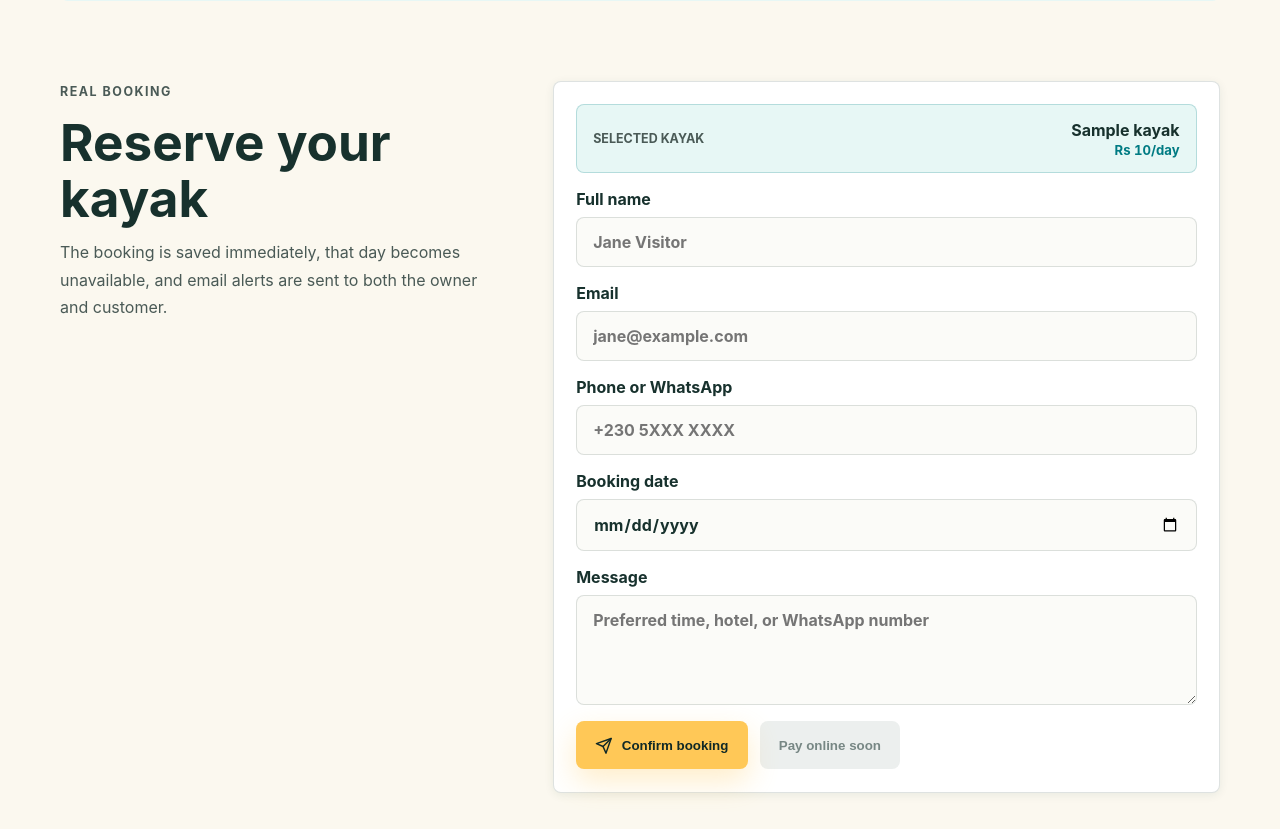
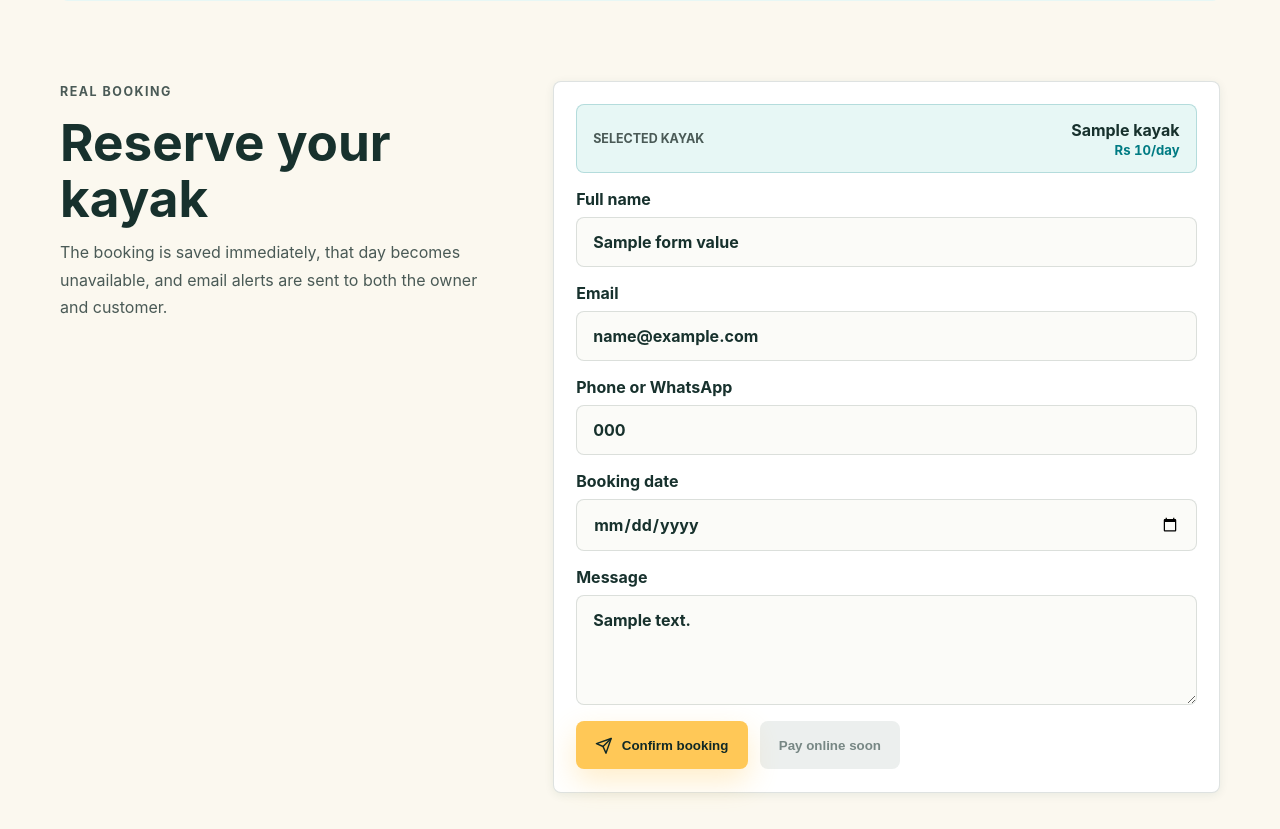
Before and after one commit to Hewish8/rental-platform, a Flask app: template templates/index.html in a window 1280 px wide. Shown: the part 2847-3676 px from the top of the page. Run offline with Flask 3, Linux system fonts and the light colour scheme; data comes from the database, SQL or seed files in the repository; the template is opened without the code that fills it: most values are stand-ins (such as "Sample title", 1, 10 or a date in 2020); grey boxes marked "Sample" are stand-in pictures; parts of the project's set-up code (start-up, migrations or seed data) failed here and were passed over.

Commit message:
T13: booking errors re-render with kept input and per-field messages
/book now validates everything up front and re-renders the page (400/
409) with the visitor's input preserved, aria-wired field errors, and
an error toast. Client-side blur validation mirrors the server rules;
after a server error the page restores the chosen kayak and scrolls
back to the form.

Co-Authored-By: Claude Fable 5 <noreply@anthropic.com>

```diff
--- a/app.py
+++ b/app.py
@@ -355,15 +355,24 @@ def queue_booking_emails(booking_id, booking, kayak):
 # --- Public routes ------------------------------------------------------
 
 
-def index():
+def render_index(form_values=None, form_errors=None, status=200):
     db = get_db()
     kayaks = db.execute("SELECT * FROM kayaks WHERE active = 1").fetchall()
-    return render_template(
-        "index.html",
-        kayaks=kayaks,
-        today=date.today().isoformat(),
-        smtp_configured=smtp_is_configured(current_app.config),
+    return (
+        render_template(
+            "index.html",
+            kayaks=kayaks,
+            today=date.today().isoformat(),
+            smtp_configured=smtp_is_configured(current_app.config),
+            form_values=form_values or {},
+            form_errors=form_errors or {},
+        ),
+        status,
     )
+
+
+def index():
+    return render_index()
 
 
 def assets(filename):
@@ -399,39 +408,70 @@ def availability():
     return jsonify(availability_days)
 
 
+def validate_booking_form(db, form):
+    """Returns (values, errors, kayak, booking_date)."""
+    values = {
+        "kayak_id": form.get("kayak_id", "").strip(),
+        "booking_date": form.get("booking_date", "").strip(),
+        "customer_name": form.get("customer_name", "").strip(),
+        "customer_email": form.get("customer_email", "").strip(),
+        "customer_phone": form.get("customer_phone", "").strip(),
+        "notes": form.get("notes", "").strip(),
+    }
+    errors = {}
+
+    kayak = None
+    try:
+        kayak_id = int(values["kayak_id"])
+    except ValueError:
+        errors["kayak_id"] = "Please select a kayak."
+    else:
+        kayak = db.execute("SELECT * FROM kayaks WHERE id = ? AND active = 1", (kayak_id,)).fetchone()
+        if kayak is None:
+            errors["kayak_id"] = "That kayak is no longer available. Please pick another."
+
+    booking_date = None
+    try:
+        booking_date = parse_booking_date(values["booking_date"])
+    except ValueError:
+        errors["booking_date"] = "Please pick a valid booking date."
+    else:
+        if booking_date < date.today():
+            errors["booking_date"] = "That date has already passed. Please pick an upcoming date."
+        elif kayak is not None and not date_range_is_available(db, kayak["id"], booking_date, booking_date):
+            errors["booking_date"] = "That kayak is already booked on this date. Please pick another date."
+
+    if not values["customer_name"]:
+        errors["customer_name"] = "Please enter your full name."
+    if "@" not in values["customer_email"]:
+        errors["customer_email"] = "Please enter a valid email address."
+    if len(values["notes"]) > 2000:
+        errors["notes"] = "Please keep your message under 2000 characters."
+
+    return values, errors, kayak, booking_date
+
+
 def book():
     db = get_db()
-    form = request.form
-    try:
-        kayak_id = int(form["kayak_id"])
-        booking_date = parse_booking_date(form["booking_date"])
-    except (KeyError, ValueError):
-        return redirect(url_for("index", error="invalid-date"))
+    values, errors, kayak, booking_date = validate_booking_form(db, request.form)
+    if errors:
+        return render_index(values, errors, 400)
 
     start_date = booking_date
     end_date = booking_date
-
-    if booking_date < date.today():
-        return redirect(url_for("index", error="past-date"))
-
-    kayak = db.execute("SELECT * FROM kayaks WHERE id = ? AND active = 1", (kayak_id,)).fetchone()
-    if kayak is None or not date_range_is_available(db, kayak_id, start_date, end_date):
-        return redirect(url_for("index", error="unavailable"))
+    kayak_id = kayak["id"]
 
     booking = {
         "kayak_id": kayak_id,
         "booking_reference": generate_booking_reference(),
-        "customer_name": form.get("customer_name", "").strip(),
-        "customer_email": form.get("customer_email", "").strip(),
-        "customer_phone": form.get("customer_phone", "").strip(),
+        "customer_name": values["customer_name"],
+        "customer_email": values["customer_email"],
+        "customer_phone": values["customer_phone"],
         "start_date": start_date.isoformat(),
         "end_date": end_date.isoformat(),
-        "notes": form.get("notes", "").strip(),
+        "notes": values["notes"],
         "total_price": count_days(start_date, end_date) * kayak["price_per_day"],
     }
-
-    if not booking["customer_name"] or "@" not in booking["customer_email"]:
-        return redirect(url_for("index", error="contact"))
 
     # Check availability and insert atomically: BEGIN IMMEDIATE takes the write
     # lock up front so two simultaneous requests cannot both pass the check.
@@ -441,7 +481,8 @@ def book():
             db.execute("BEGIN IMMEDIATE")
             if not date_range_is_available(db, kayak_id, start_date, end_date):
                 db.rollback()
-                return redirect(url_for("index", error="unavailable"))
+                errors["booking_date"] = "That kayak was just booked on this date. Please pick another date."
+                return render_index(values, errors, 409)
             cursor = db.execute(
                 """
                 INSERT INTO bookings
@@ -471,7 +512,8 @@ def book():
             booking["booking_reference"] = generate_booking_reference()
 
     if booking_id is None:
-        return redirect(url_for("index", error="unavailable"))
+        errors["booking_date"] = "That kayak was just booked on this date. Please pick another date."
+        return render_index(values, errors, 409)
 
     queue_booking_emails(booking_id, booking, kayak)
     if smtp_is_configured(current_app.config):
--- a/static/app.js
+++ b/static/app.js
@@ -53,12 +53,15 @@ async function loadAvailability() {
   });
 }
 
-function selectKayak(card) {
+function selectKayak(card, options = {}) {
+  const changed = selectedKayakId !== card.dataset.kayakId;
   selectedKayakId = card.dataset.kayakId;
   kayakInput.value = selectedKayakId;
   selectedKayakName.textContent = card.dataset.kayakName;
   selectedKayakPrice.textContent = `Rs ${card.dataset.kayakPrice}/day`;
-  bookingDateInput.value = "";
+  if (changed && !options.keepDate) {
+    bookingDateInput.value = "";
+  }
 
   kayakCards.forEach((kayakCard) => {
     const isSelected = kayakCard === card;
@@ -67,7 +70,9 @@ function selectKayak(card) {
   });
 
   loadAvailability();
-  document.querySelector("#availability")?.scrollIntoView({ behavior: "smooth", block: "start" });
+  if (options.scroll !== false) {
+    document.querySelector("#availability")?.scrollIntoView({ behavior: "smooth", block: "start" });
+  }
 }
 
 previousDates?.addEventListener("click", () => {
@@ -90,7 +95,55 @@ selectedKayakShortcut?.addEventListener("click", () => {
   document.querySelector("#fleet")?.scrollIntoView({ behavior: "smooth", block: "start" });
 });
 
+// Inline validation: message appears when you leave a field, clears as you fix it.
+const fieldValidators = {
+  customer_name: (value) => (value.trim() ? "" : "Please enter your full name."),
+  customer_email: (value) => (/^[^\s@]+@[^\s@]+\.[^\s@]+$/.test(value.trim()) ? "" : "Please enter a valid email address."),
+  booking_date: (value) => (value ? "" : "Please pick a booking date."),
+};
+
+function showFieldError(input, message) {
+  let error = input.parentElement.querySelector(".field-error");
+  if (!message) {
+    input.removeAttribute("aria-invalid");
+    error?.remove();
+    return;
+  }
+  if (!error) {
+    error = document.createElement("span");
+    error.className = "field-error";
+    error.id = `error-${input.name.replace("_", "-")}`;
+    input.parentElement.appendChild(error);
+  }
+  error.textContent = message;
+  input.setAttribute("aria-invalid", "true");
+  input.setAttribute("aria-describedby", error.id);
+}
+
+document.querySelectorAll(".booking-form [name]").forEach((input) => {
+  const validate = fieldValidators[input.name];
+  if (!validate) {
+    return;
+  }
+  input.addEventListener("blur", () => showFieldError(input, validate(input.value)));
+  input.addEventListener("input", () => {
+    if (input.getAttribute("aria-invalid")) {
+      showFieldError(input, validate(input.value));
+    }
+  });
+});
+
 window.addEventListener("load", () => {
+  // After a server-side validation error, restore the selected kayak and
+  // bring the visitor back to the form instead of dumping them at the top.
+  const serverError = document.querySelector(".field-error");
+  const initialCard = [...kayakCards].find((card) => card.dataset.kayakId === kayakInput?.value);
+  if (initialCard && !initialCard.classList.contains("selected")) {
+    selectKayak(initialCard, { scroll: false, keepDate: true });
+  }
+  if (serverError) {
+    document.querySelector("#booking")?.scrollIntoView({ block: "start" });
+  }
   loadAvailability();
 });
 
--- a/static/styles.css
+++ b/static/styles.css
@@ -659,6 +659,17 @@ textarea {
   font: inherit;
 }
 
+.field-error {
+  color: var(--color-danger);
+  font-size: 0.85rem;
+  font-weight: 600;
+}
+
+input[aria-invalid="true"],
+textarea[aria-invalid="true"] {
+  border-color: var(--color-danger);
+}
+
 input:focus-visible,
 select:focus-visible,
 textarea:focus-visible {
--- a/templates/index.html
+++ b/templates/index.html
@@ -28,14 +28,8 @@
 
   <main>
     {% set toast_messages = [] %}
-    {% if request.args.get('error') %}
-      {% set error_messages = {
-        'invalid-date': 'Please pick a valid booking date.',
-        'past-date': 'That date has already passed. Please pick an upcoming date.',
-        'unavailable': 'That kayak is already booked on the selected date. Please choose another date or kayak.',
-        'contact': 'Please enter your full name and a valid email address so we can confirm your booking.'
-      } %}
-      {% set _ = toast_messages.append(('error', error_messages.get(request.args.get('error'), 'Please check the booking details.'))) %}
+    {% if form_errors %}
+      {% set _ = toast_messages.append(('error', 'Your booking could not be saved yet. Please fix the highlighted fields below.')) %}
     {% endif %}
     {% include "_flash.html" %}
 
@@ -113,8 +107,8 @@
         <h2>Reserve your kayak</h2>
         <p>The booking is saved immediately, that day becomes unavailable, and email alerts are sent to both the owner and customer.</p>
       </div>
-      <form class="booking-form" method="post" action="{{ url_for('book') }}">
-        <input type="hidden" name="kayak_id" value="{{ kayaks[0].id if kayaks else 1 }}">
+      <form class="booking-form" method="post" action="{{ url_for('book') }}" novalidate>
+        <input type="hidden" name="kayak_id" value="{{ form_values.get('kayak_id') or (kayaks[0].id if kayaks else 1) }}">
         <button class="selected-kayak" id="selectedKayakShortcut" type="button">
           <span>Selected kayak</span>
           <strong>
@@ -122,25 +116,36 @@
             <small id="selectedKayakPrice">Rs {{ kayaks[0].price_per_day if kayaks else 1200 }}/day</small>
           </strong>
         </button>
+        {% if form_errors.get('kayak_id') %}<span class="field-error" id="error-kayak-id">{{ form_errors['kayak_id'] }}</span>{% endif %}
         <label>
           Full name
-          <input required name="customer_name" autocomplete="name" placeholder="Jane Visitor">
+          <input required name="customer_name" autocomplete="name" placeholder="Jane Visitor"
+                 value="{{ form_values.get('customer_name', '') }}"
+                 {% if form_errors.get('customer_name') %}aria-invalid="true" aria-describedby="error-customer-name"{% endif %}>
+          {% if form_errors.get('customer_name') %}<span class="field-error" id="error-customer-name">{{ form_errors['customer_name'] }}</span>{% endif %}
         </label>
         <label>
           Email
-          <input required name="customer_email" type="email" autocomplete="email" placeholder="jane@example.com">
+          <input required name="customer_email" type="email" autocomplete="email" placeholder="jane@example.com"
+                 value="{{ form_values.get('customer_email', '') }}"
+                 {% if form_errors.get('customer_email') %}aria-invalid="true" aria-describedby="error-customer-email"{% endif %}>
+          {% if form_errors.get('customer_email') %}<span class="field-error" id="error-customer-email">{{ form_errors['customer_email'] }}</span>{% endif %}
         </label>
         <label>
           Phone or WhatsApp
-          <input name="customer_phone" autocomplete="tel" placeholder="+230 5XXX XXXX">
+          <input name="customer_phone" autocomplete="tel" placeholder="+230 5XXX XXXX"
+                 value="{{ form_values.get('customer_phone', '') }}">
         </label>
         <label>
           Booking date
-          <input required id="bookingDate" name="booking_date" type="date" min="{{ today }}">
+          <input required id="bookingDate" name="booking_date" type="date" min="{{ today }}"
+                 value="{{ form_values.get('booking_date', '') }}"
+                 {% if form_errors.get('booking_date') %}aria-invalid="true" aria-describedby="error-booking-date"{% endif %}>
+          {% if form_errors.get('booking_date') %}<span class="field-error" id="error-booking-date">{{ form_errors['booking_date'] }}</span>{% endif %}
         </label>
         <label>
           Message
-          <textarea name="notes" rows="4" placeholder="Preferred time, hotel, or WhatsApp number"></textarea>
+          <textarea name="notes" rows="4" placeholder="Preferred time, hotel, or WhatsApp number">{{ form_values.get('notes', '') }}</textarea>
         </label>
         <div class="actions">
           <button class="button primary" type="submit">{{ icon('send') }}Confirm booking</button>
```
Also changed, not shown: tests/test_app.py (+14 -6 lines).
